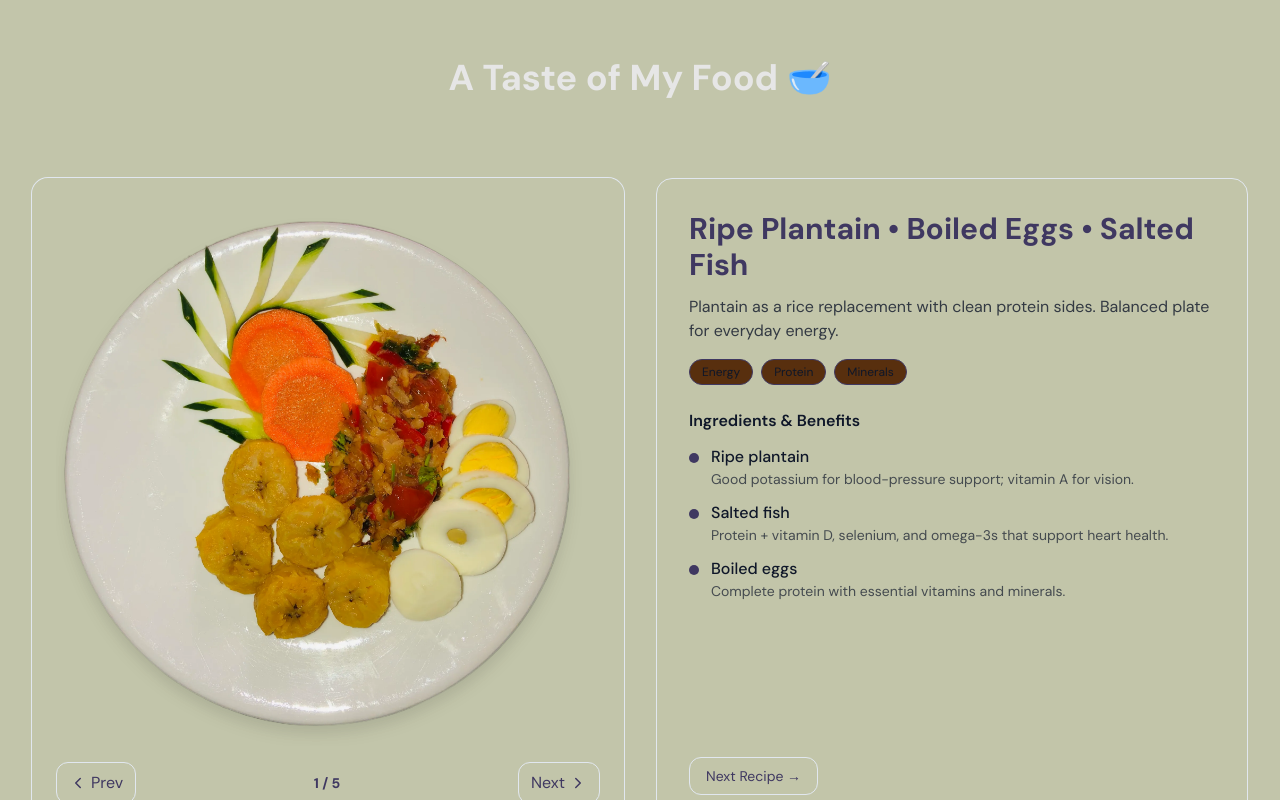
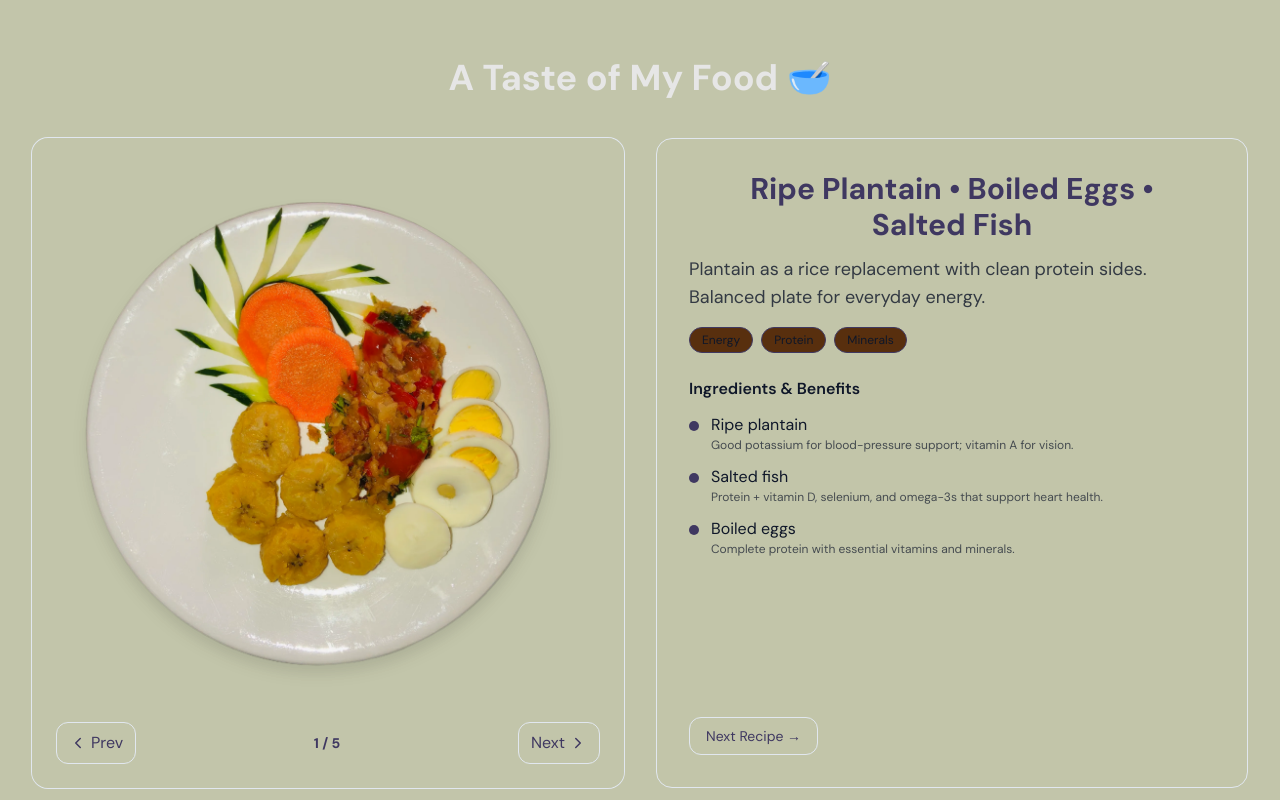
Before and after one commit to Clipzorama/Nature-Cures-Naturally, a React (Vite) app: page / in a window 1280 px wide. Shown: the part 2960-3760 px from the top of the page. Built offline with nearby package versions, Linux system fonts and the light colour scheme.

Commit message:
Update Recipe.jsx

```diff
--- a/src/components/Recipe.jsx
+++ b/src/components/Recipe.jsx
@@ -197,22 +197,21 @@ export const RecipeSection = () => {
 
   return (
     <section id="recipes" className="py-32 relative min-h-screen">
-        <h1 className="px-2 md:px-4 text-center text-3xl md:text-4xl text-card mb-20 font-bold">
+        <h1 className="px-2 md:px-4 text-center text-3xl md:text-4xl text-card mb-10 font-bold">
             A Taste of My Food 🥣
         </h1>
 
         <div className="container grid grid-cols-1 md:grid-cols-2 gap-8 items-stretch">
 
+            <div className="relative rounded-2xl ring-1 ring-border bg-background/40 p-4 md:p-6">
                 {/* LEFT: fixed image frame (no layout shift) */}
-            <div className="relative rounded-2xl ring-1 ring-border bg-background/40 p-4 md:p-6">
-            {/* changed classes so the image doesnt cause layout shifting */}
                 <div className="relative w-full rounded-xl overflow-hidden mx-auto aspect-square">
                   {dishes.map((d, idx) => (
                   <img
                       key={d.id}
                       src={d.image}
                       alt={d.name}
-                    className={`absolute inset-0 w-full h-full object-contain drop-shadow-xl transition-opacity duration-300 ${
+                      className={`absolute top-1/2 left-1/2 w-[500px] h-[500px] object-contain drop-shadow-xl transition-opacity duration-300 -translate-x-1/2 -translate-y-1/2 ${
                       idx === i ? "opacity-100" : "opacity-0"
                       }`}
                       loading={idx === i ? "eager" : "lazy"}/>
@@ -258,7 +257,7 @@ export const RecipeSection = () => {
                         initial={{ opacity: 0, y: 6 }}
                         animate={{ opacity: 1, y: 0 }}
                         transition={{ duration: 0.25, delay: 0.05 }}
-                        className="text-2xl md:text-3xl font-bold text-primary"
+                        className="text-xl md:text-3xl font-bold text-primary text-center text-pretty"
                         >
                         {dish.name}
                     </motion.h2>
@@ -267,7 +266,7 @@ export const RecipeSection = () => {
                         initial={{ opacity: 0, y: 6 }}
                         animate={{ opacity: 1, y: 0 }}
                         transition={{ duration: 0.25, delay: 0.1 }}
-                        className="mt-3 text-foreground/80"
+                        className="mt-3 text-foreground/80 text-md md:text-lg text-pretty "
                         >
                         {dish.intro}
                     </motion.p>
@@ -319,8 +318,8 @@ export const RecipeSection = () => {
                                   {/* bullet */}
                                 <div className="mt-2 w-2.5 h-2.5 rounded-full bg-primary" />
                                 <div>
-                                  <p className="font-medium text-foreground">{ing.name}</p>
-                                  <p className="text-sm text-foreground/70">{ing.benefit}</p>
+                                  <p className="font-sm text-foreground">{ing.name}</p>
+                                  <p className="text-xs text-foreground/70">{ing.benefit}</p>
                                 </div>
                             </motion.li>
                             ))}
```
Lines whose indentation alone changed are shown as unchanged.
